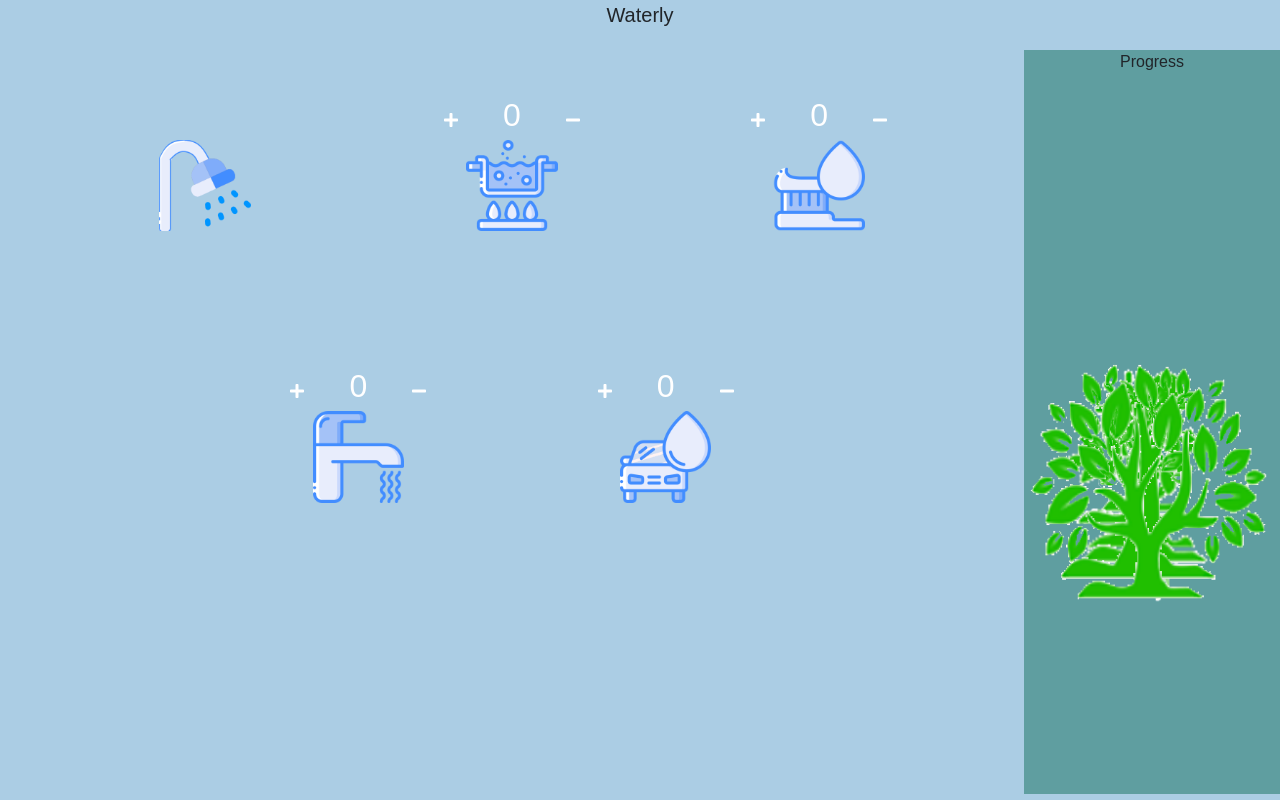
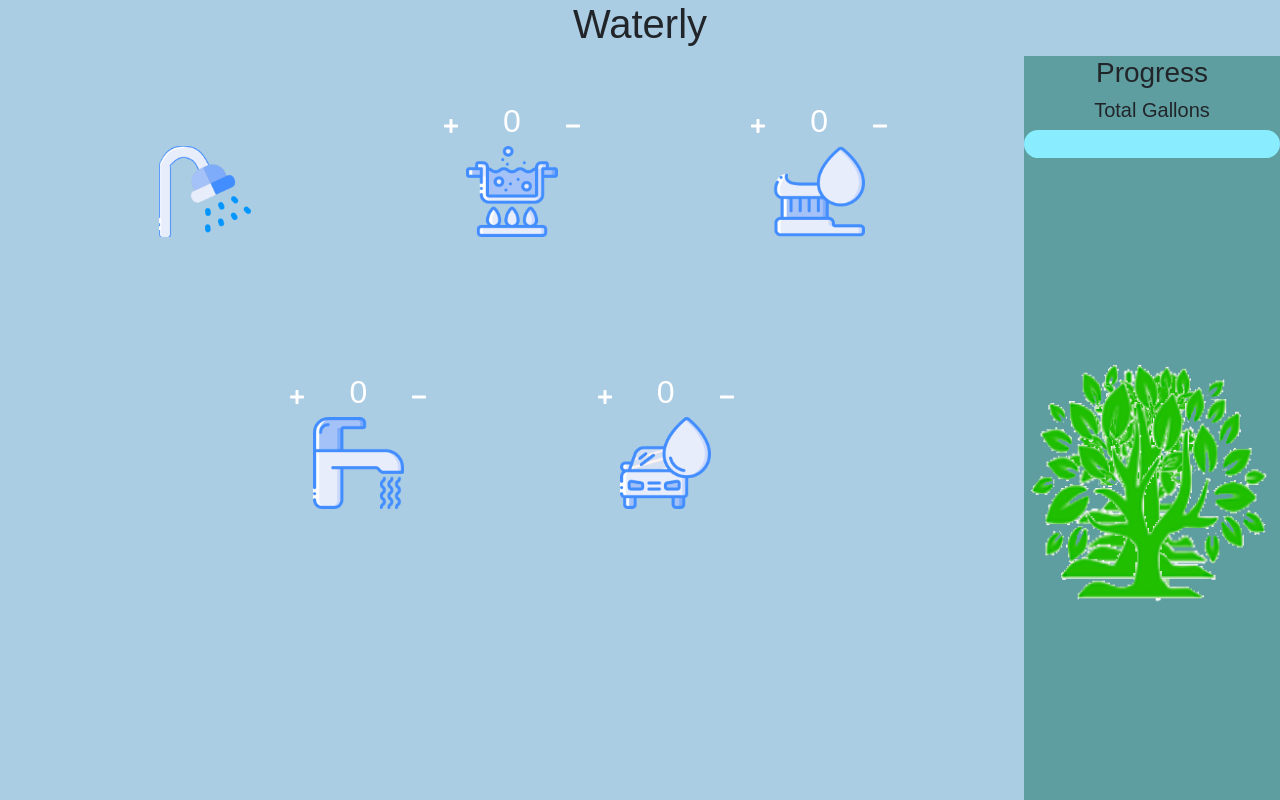
Before and after one commit to Dvnc94/Waterly, a React (Create React App) app in the folder react/waterly/: page / in a window 1280 px wide. Built offline with nearby package versions, Linux system fonts and the light colour scheme.

Commit message:
progress bar

```diff
--- a/react/waterly/package.json
+++ b/react/waterly/package.json
@@ -6,9 +6,10 @@
     "@fortawesome/fontawesome-svg-core": "^1.2.26",
     "@fortawesome/free-solid-svg-icons": "^5.12.0",
     "@fortawesome/react-fontawesome": "^0.1.8",
+    "axios": "^0.19.2",
     "bootstrap": "^4.4.1",
     "font-awesome": "^4.7.0",
-    "axios": "^0.19.2",
+    "rc-progress": "^2.5.2",
     "react": "^16.12.0",
     "react-bootstrap": "^1.0.0-beta.16",
     "react-dom": "^16.12.0",
--- a/react/waterly/src/Home/Home.js
+++ b/react/waterly/src/Home/Home.js
@@ -16,10 +16,11 @@ import plant4 from "../../public/progress/4.png";
 import plant5 from "../../public/progress/5.png";
 import plant6 from "../../public/progress/6.png";
 import plant7 from "../../public/progress/7.png";
-
+import { Line } from 'rc-progress';
 
 
 class Home extends Component {
+
   constructor(props) {
       super(props);
       this.state = {
@@ -28,8 +29,25 @@ class Home extends Component {
         brush: 0,
         car: 0,
         tap: 0,
+        analytics: {}
      };
   }
+
+  componentDidMount = () => {
+      this.fetchAnalytics();
+  }
+
+  fetchAnalytics = () => {
+    axios.get('http://localhost:5000/api/analytics/alovelace/total')
+    .then(result => {
+      console.log(result.data);
+      this.setState({ analytics: result.data.analytics });
+    })
+    .catch(error => {
+        console.log(error);
+    })
+  }
+
   timer = () => {
     window.location.href = "/timer";
   }
@@ -54,7 +72,7 @@ class Home extends Component {
   render() {
     return (
       <div className="home-container">
-        <div className="app-heading">Waterly</div>
+        <h1>Waterly</h1>
         <div className="content">
             <div className="water-usage-blocks-container">
                 <div className="water-usage-block">
@@ -104,7 +122,8 @@ class Home extends Component {
                     </div>
                 </div>
                 <div className="progress-container">
-                    Progress
+                    <h3>Progress</h3>
+
                     <div id="progress">
                         <img src={plant1} className="plantImage" alt="NA"></img>
                         <img src={plant2} className="plantImage" alt="NA"></img>
@@ -115,6 +134,9 @@ class Home extends Component {
                         <img src={plant7} className="plantImage" alt="NA"></img>
                     </div>
 
+                    <h5>Total Gallons {this.state.analytics.totalGallons}</h5>
+                    <Line percent={(Math.floor(this.state.analytics.totalGallons)).toString()} strokeWidth="11" strokeColor="#89EDFF" />
+
                 </div>
             </div>
         </div>
```
Also changed, not shown: 2 other files (tests, documents, lock files or other folders). Lines whose indentation alone changed are shown as unchanged.
